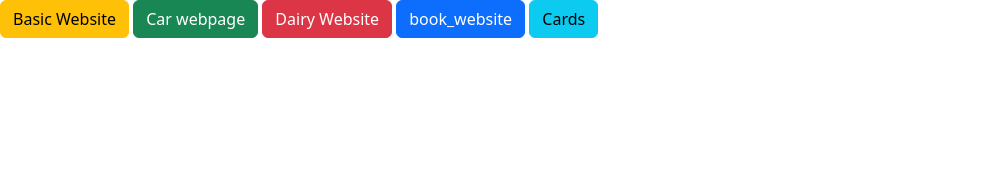
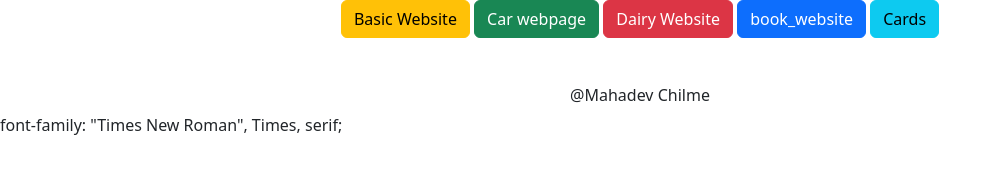
Before and after one commit to Mahadev-25/One_click_view, a plain HTML site: page index.html in a window 1280 px wide. Shown: the whole page, without its empty margins (0-1002 px from the left). Drawn offline with nearby package versions, Linux system fonts and the light colour scheme.

Commit message:
Update index.html

```diff
--- a/index.html
+++ b/index.html
@@ -8,12 +8,22 @@
   <script src="https://cdn.jsdelivr.net/npm/bootstrap@5.3.1/dist/js/bootstrap.bundle.min.js"></script>
 </head>
 <body>
+    <center>
     <a href="https://mahadev-25.github.io/Basic_Invitation/" class="btn btn-warning">Basic Website</a>
     <a href="https://mahadev-25.github.io/responsive_page/" class="btn btn-success">Car webpage</a>
     <a href="https://mahadev-25.github.io/Dairy_website/" class="btn btn-danger">Dairy Website</a>
     <a href="https://mahadev-25.github.io/book_website/" class="btn btn-primary">book_website</a>
     <a href="https://mahadev-25.github.io/bootstrap_cards/" class="btn btn-info">Cards</a>
+    </center>
+    <br>
+    <br>
+    <center>
+    <h6 class="font-family:serif bolder">@Mahadev Chilme </h6>
+    </center>
 
+
+
+  font-family: "Times New Roman", Times, serif;
 
 </body>
 </html>
```
